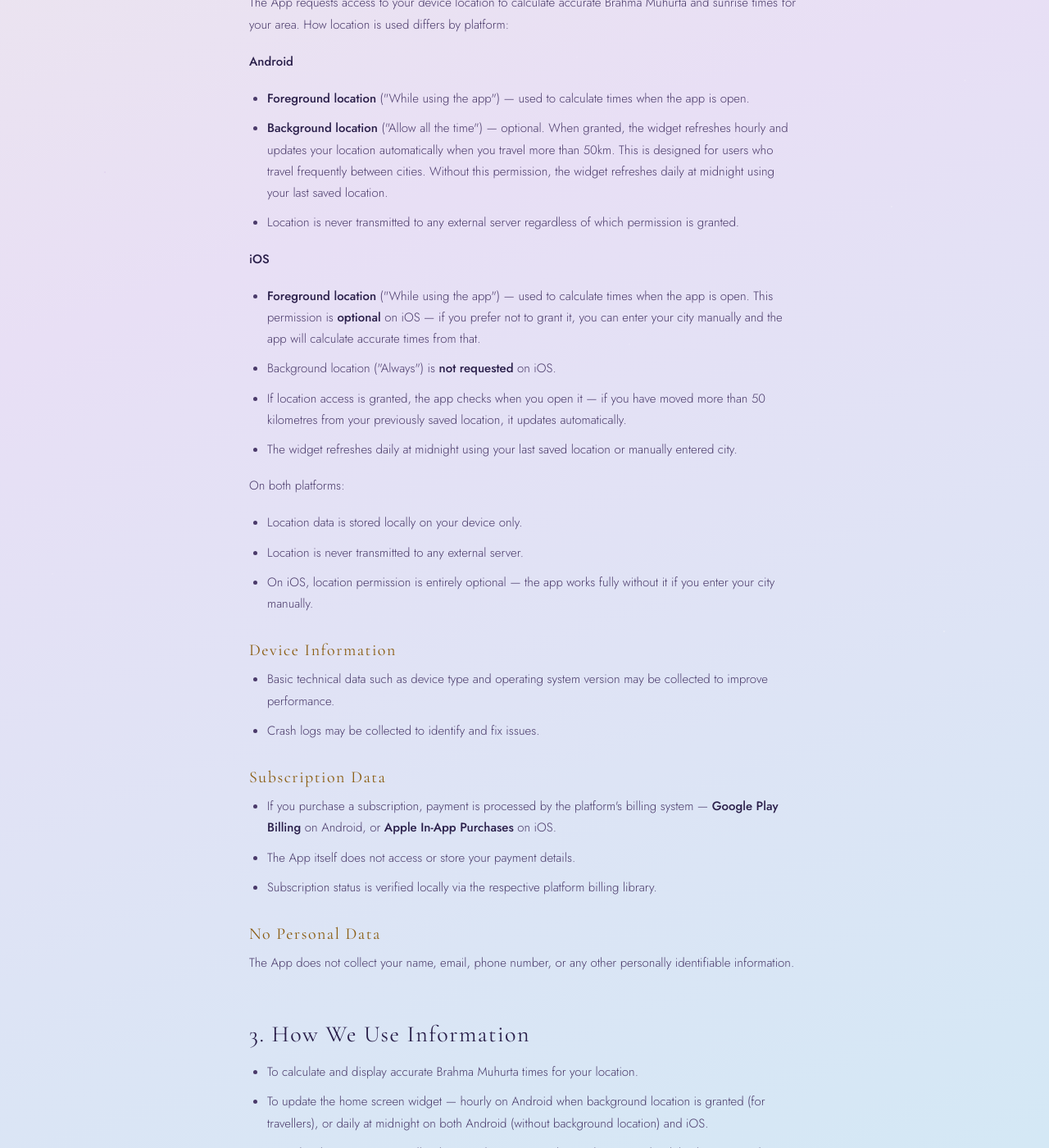
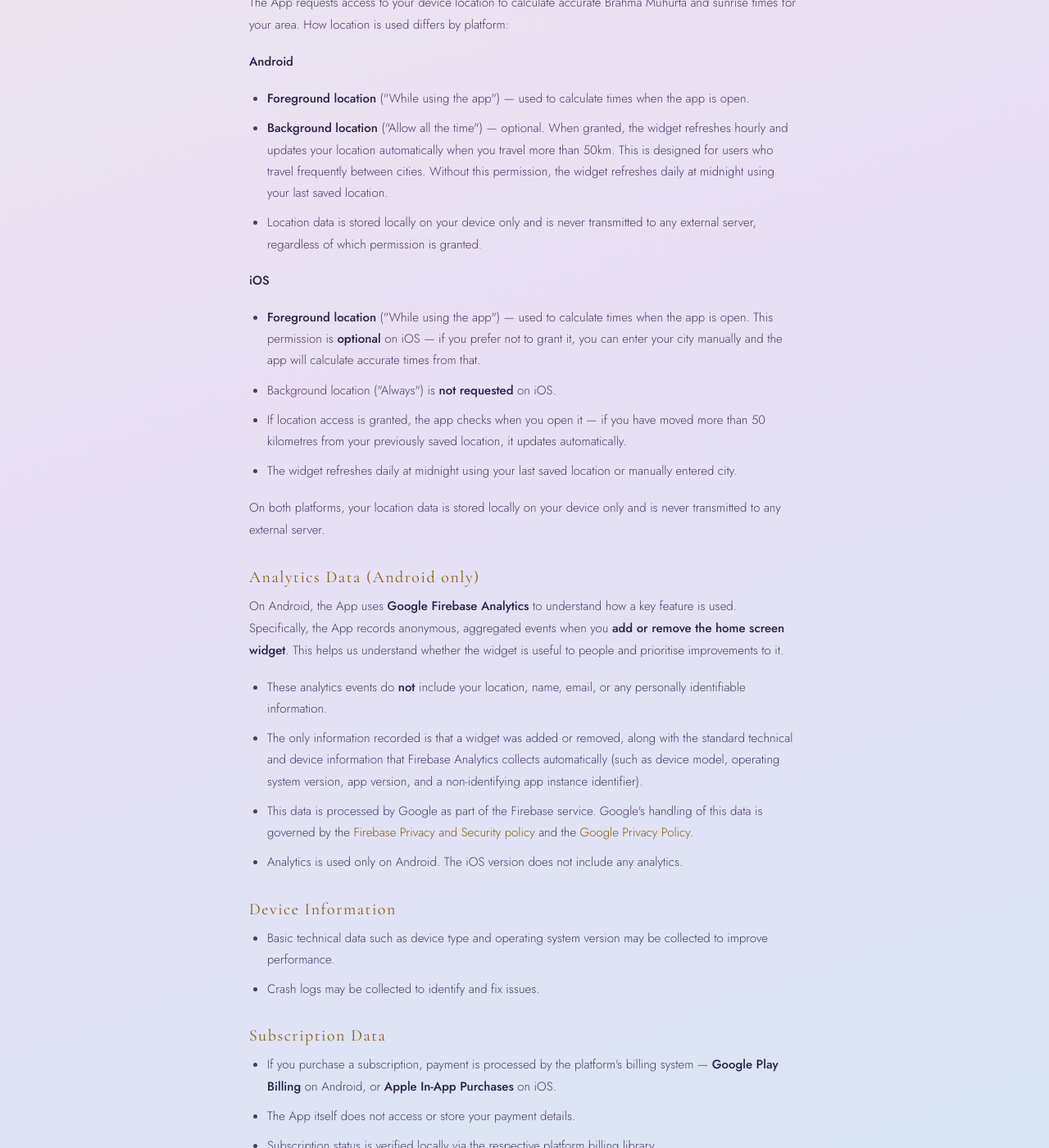
Before and after one commit to dailybliss/dailybliss.github.io, a Jekyll site: the page built from apps/serenerise/privacy.html, in a window 1280 px wide and 1400 px high, scrolled down 755 px. Shown: the whole window at 82% size. Built offline with Jekyll 4.4.1, drawn with Linux system fonts in a browser that asks for light colours; some of the changed text lies outside the part shown.

Commit message:
Update privacy.html

```diff
--- a/apps/serenerise/privacy.html
+++ b/apps/serenerise/privacy.html
@@ -34,7 +34,7 @@ description: How SereneRise handles your data — what we collect, how we use it
   <ul>
     <li><strong>Foreground location</strong> ("While using the app") — used to calculate times when the app is open.</li>
     <li><strong>Background location</strong> ("Allow all the time") — optional. When granted, the widget refreshes hourly and updates your location automatically when you travel more than 50km. This is designed for users who travel frequently between cities. Without this permission, the widget refreshes daily at midnight using your last saved location.</li>
-    <li>Location is never transmitted to any external server regardless of which permission is granted.</li>
+    <li>Location data is stored locally on your device only and is never transmitted to any external server, regardless of which permission is granted.</li>
   </ul>
 
   <p><strong>iOS</strong></p>
@@ -45,11 +45,20 @@ description: How SereneRise handles your data — what we collect, how we use it
     <li>The widget refreshes daily at midnight using your last saved location or manually entered city.</li>
   </ul>
 
-  <p>On both platforms:</p>
+  <p>On both platforms, your location data is stored locally on your device only and is never transmitted to any external server.</p>
+
+  <h3>Analytics Data (Android only)</h3>
+  <p>
+    On Android, the App uses <strong>Google Firebase Analytics</strong> to understand how
+    a key feature is used. Specifically, the App records anonymous, aggregated events when
+    you <strong>add or remove the home screen widget</strong>. This helps us understand whether
+    the widget is useful to people and prioritise improvements to it.
+  </p>
   <ul>
-    <li>Location data is stored locally on your device only.</li>
-    <li>Location is never transmitted to any external server.</li>
-    <li>On iOS, location permission is entirely optional — the app works fully without it if you enter your city manually.</li>
+    <li>These analytics events do <strong>not</strong> include your location, name, email, or any personally identifiable information.</li>
+    <li>The only information recorded is that a widget was added or removed, along with the standard technical and device information that Firebase Analytics collects automatically (such as device model, operating system version, app version, and a non-identifying app instance identifier).</li>
+    <li>This data is processed by Google as part of the Firebase service. Google's handling of this data is governed by the <a href="https://firebase.google.com/support/privacy" target="_blank" rel="noopener">Firebase Privacy and Security policy</a> and the <a href="https://policies.google.com/privacy" target="_blank" rel="noopener">Google Privacy Policy</a>.</li>
+    <li>Analytics is used only on Android. The iOS version does not include any analytics.</li>
   </ul>
 
   <h3>Device Information</h3>
@@ -77,20 +86,22 @@ description: How SereneRise handles your data — what we collect, how we use it
     <li>To update the home screen widget — hourly on Android when background location is granted (for travellers), or daily at midnight on both Android (without background location) and iOS.</li>
     <li>To update location automatically when a 50km+ move is detected — on Android this happens in the background (when background location is granted), on iOS this happens when you next open the app.</li>
     <li>To verify subscription status through Google Play Billing (Android) or Apple In-App Purchases (iOS).</li>
+    <li>On Android, to understand whether the home screen widget is being used, via anonymous widget add/remove analytics events.</li>
     <li>To improve app stability and performance.</li>
   </ul>
 
   <h2>4. Data Storage</h2>
   <ul>
-    <li>All data including location, subscription status, and preferences is stored <strong>locally on your device only</strong>.</li>
-    <li>No data is transmitted to or stored on any external server or cloud service.</li>
-    <li>The App functions completely offline — no internet connection is required except for subscription purchase and verification.</li>
+    <li>Your location, subscription status, and preferences are stored <strong>locally on your device only</strong> and are never transmitted to any external server.</li>
+    <li>The App's core functionality works completely offline — an internet connection is only required for subscription purchase and verification, and (on Android) for sending the anonymous widget analytics events described above.</li>
+    <li>The only data that leaves your device is the anonymous widget add/remove analytics on Android, processed by Google Firebase as described in Section 2.</li>
   </ul>
 
   <h2>5. Data Sharing</h2>
   <ul>
     <li>We do not sell, trade, or rent user information.</li>
-    <li>We do not share location data with any third party.</li>
+    <li>We do not share your location data with any third party.</li>
+    <li>On Android, anonymous widget usage analytics are processed by <strong>Google Firebase Analytics</strong> as part of providing that service. This data contains no personally identifiable information and is never used for advertising or sold to anyone.</li>
     <li>Subscription and payment processing are handled securely by <strong>Google Play Billing</strong> (Android) or <strong>Apple In-App Purchases</strong> (iOS).</li>
   </ul>
 
@@ -120,19 +131,29 @@ description: How SereneRise handles your data — what we collect, how we use it
 
   <h2>7. Security</h2>
   <p>
-    All data is stored locally on your device using the platform's secure storage —
-    Android's SharedPreferences and iOS's UserDefaults and Keychain where appropriate.
-    No sensitive data is transmitted over the internet.
+    Your location, preferences, and subscription status are stored locally on your device using
+    the platform's secure storage — Android's SharedPreferences and iOS's UserDefaults and
+    Keychain where appropriate. This sensitive data is never transmitted over the internet.
+    The only data transmitted from the App is the anonymous widget usage analytics on Android,
+    which contains no personally identifiable information and is sent securely to Google Firebase.
   </p>
 
-  <h2>8. Changes to This Policy</h2>
+  <h2>8. Your Choices</h2>
+  <p>
+    You can opt out of analytics collection at the operating system level by disabling
+    usage and diagnostics sharing in your Android device settings. You can also reset or
+    limit your advertising identifier through your device's privacy settings. Disabling
+    analytics does not affect the App's functionality in any way.
+  </p>
+
+  <h2>9. Changes to This Policy</h2>
   <p>
     We may update this Privacy Policy from time to time. Any changes will be posted within
     the App, on the Play Store and App Store listings, and the effective date will be updated.
     Continued use of the App after changes constitutes acceptance of the updated policy.
   </p>
 
-  <h2>9. Contact Us</h2>
+  <h2>10. Contact Us</h2>
   <p>
     If you have questions or concerns about this Privacy Policy, please contact us at:
   </p>
```
